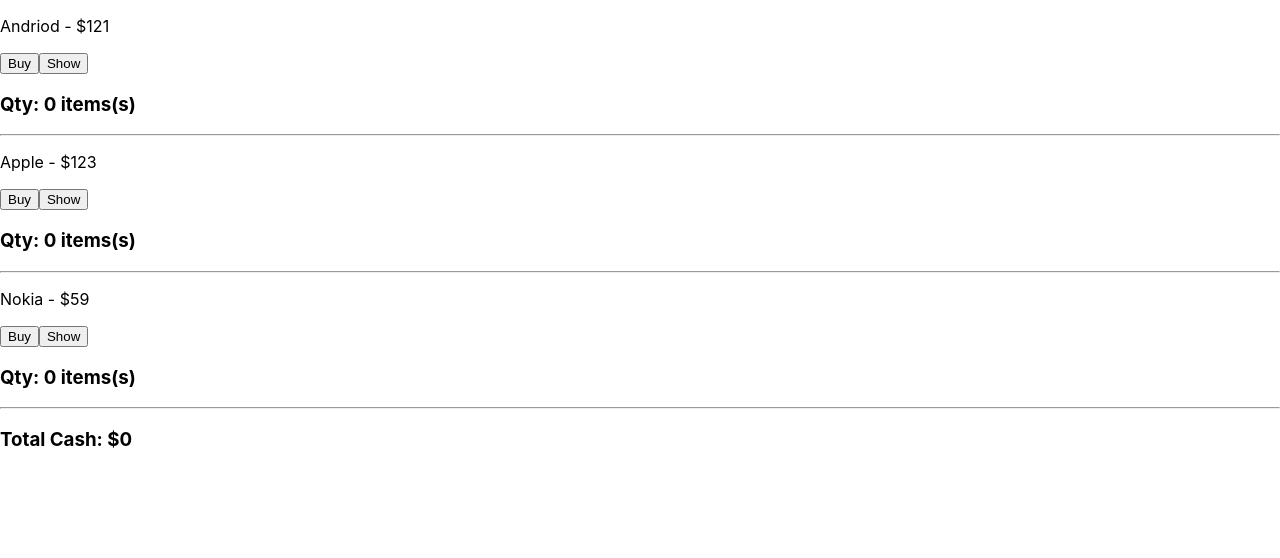
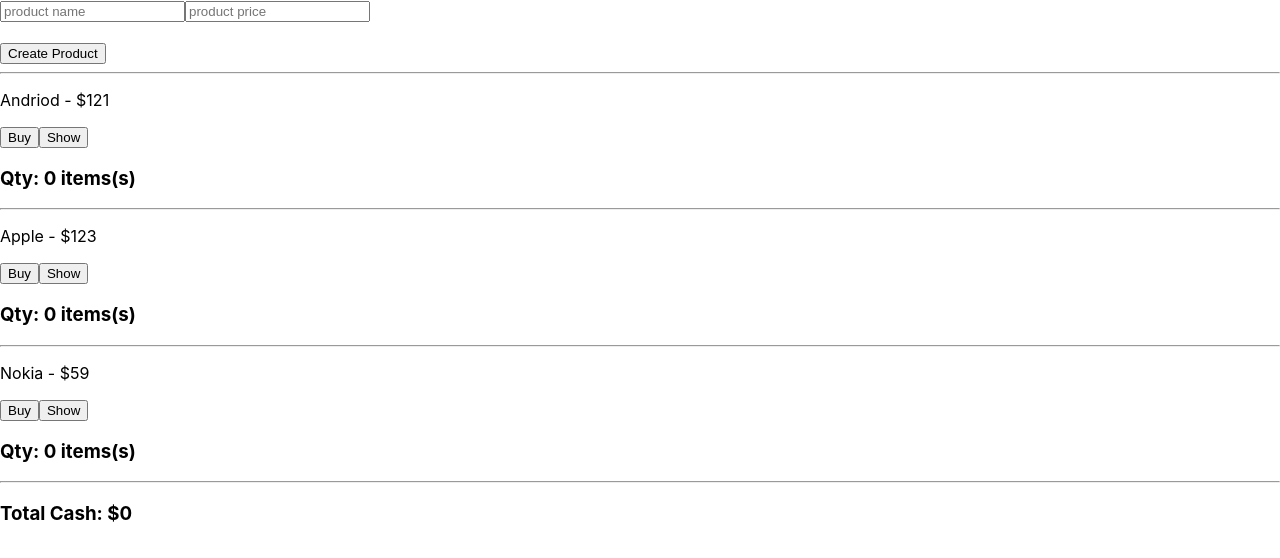
Before and after one commit to eecanada/product-list, a React (Create React App) app: page / in a window 1280 px wide. Shown: the top 558 px of the page. Built offline with nearby package versions, Linux system fonts and the light colour scheme.

Commit message:
create form to add product

```diff
--- a/src/App.js
+++ b/src/App.js
@@ -42,6 +42,29 @@
   }
 }
 
+class ProductForm extends Component {
+  submit = e => {
+    e.preventDefault();
+    alert(`Name: ${this.refs.name.value} -$ ${this.refs.price.value}`);
+
+    this.refs.name.value = "";
+    this.refs.price.price = "";
+  };
+
+  render() {
+    return (
+      <form onSubmit={this.submit}>
+        <input type="text" placeholder="product name" ref="name" />
+        <input type="text" placeholder="product price" ref="price" />
+        <br />
+        <br />
+        <button> Create Product </button>
+        <hr />
+      </form>
+    );
+  }
+}
+
 class ProductList extends Component {
   state = {
     total: 0,
@@ -61,17 +84,19 @@
   };
 
   render() {
-    const products = this.state.productList.map((product) => {
+    const products = this.state.productList.map(product => {
       return (
         <Product
           name={product.name}
           price={product.price}
           handleShow={this.showProduct}
           handleTotal={this.calculateTotal}
-        />)
+        />
+      );
     });
     return (
       <div>
+        <ProductForm />
         {products}
         <Total total={this.state.total} />
       </div>
```
